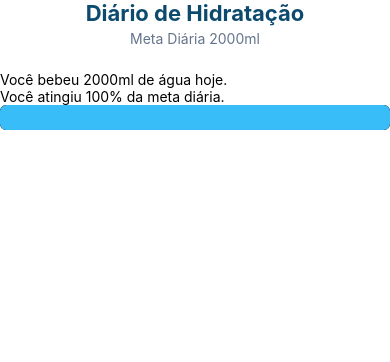
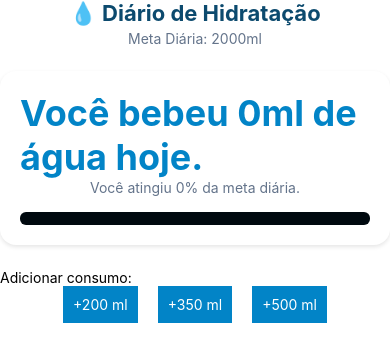
Before and after one commit to pablo-lorenzo09/diario-hidratacao, a React Native app: screen / in a window 390 px wide. Shown: the top 362 px of the page. Built offline with nearby package versions, Linux system fonts and the light colour scheme.

Commit message:
comittada loka

```diff
--- a/App.jsx
+++ b/App.jsx
@@ -13,11 +13,11 @@ export default function App() {
   // Função para acumular a quantidade ingerida
 
   const handleAddWater = (amount) => {
-
+    setConsumed(consumed + amount);
   };
 
   const handleReset = () =>{
-
+    setConsumed(0);
   };
 
   return (
@@ -26,7 +26,8 @@ export default function App() {
         <StatusBar barStyle={'auto'}/>
         <View>
          <Header GOAL={GOAL}/>
-         <WaterProgress consumed={2000} goal={GOAL}/>
+         <WaterProgress consumed={consumed} goal={GOAL}/>
+         <ActionButtons/>
         </View>
       </SafeAreaView>
     </SafeAreaProvider>
--- a/src/components/ActionButtons.jsx
+++ b/src/components/ActionButtons.jsx
@@ -1,12 +1,46 @@
-import { View, Text } from 'react-native';
+import { View, Text, Pressable, StyleSheet } from 'react-native';
+import { COLORS } from '../constants/colors';
 
-export function ActionButtons() {
+export function ActionButtons(funcao) {
 
     return(
             <View>
-                <Text>
-                    Oi eu sou o actionbuttons
-                </Text>
+                <View>
+                    <Text>
+                        Adicionar consumo:
+                    </Text>
+                    <View style={styles.containerBotoes}>
+                        <Pressable onPress={funcao} style={styles.botoes}>
+                            <Text style={styles.textos}>+200 ml</Text>
+                        </Pressable>
+
+                        <Pressable onPress={funcao} style={styles.botoes}>
+                            <Text style={styles.textos}>+350 ml</Text>
+                        </Pressable>
+
+                        <Pressable onPress={funcao} style={styles.botoes}>
+                            <Text style={styles.textos}>+500 ml</Text>
+                        </Pressable>
+                    </View>
+
+                </View>
+
             </View>
     )
 };
+
+const styles = StyleSheet.create({
+    containerBotoes: {
+        justifyContent: 'center',
+        gap: 20,
+        flexDirection: 'row',
+    },
+    botoes: {
+        backgroundColor: COLORS.primary,
+        padding: 10,
+    },
+    textos: {
+        color: 'white',
+    }
+
+});
--- a/src/components/Header.jsx
+++ b/src/components/Header.jsx
@@ -3,8 +3,8 @@ import { COLORS } from '../constants/colors';
 export function Header( {GOAL = 2000} ) {
     return(
           <View style={styles.container}>
-                <Text style = {styles.title}>Diário de Hidratação</Text>
-                <Text style = {styles.subtitle}>Meta Diária {GOAL}ml</Text>
+                <Text style = {styles.title}>💧 Diário de Hidratação</Text>
+                <Text style = {styles.subtitle}>Meta Diária: {GOAL}ml</Text>
             </View>
     )
 };
--- a/src/components/WaterProgress.jsx
+++ b/src/components/WaterProgress.jsx
@@ -6,9 +6,9 @@ export function WaterProgress({ consumed, goal }) {
     const porcentagem = Math.min(((consumed / goal) * 100), 100)
 
     return (
-        <View>
-            <Text>Você bebeu {consumed}ml de água hoje.</Text>
-            <Text>Você atingiu {porcentagem}% da meta diária.</Text>
+        <View style={styles.card}>
+            <Text style={styles.consumedText}>Você bebeu {consumed}ml de água hoje.</Text>
+            <Text style={styles.percentageText}>Você atingiu {porcentagem}% da meta diária.</Text>
             <View style={styles.progressBarBackground}>
                 <View style={[styles.progressBarFill, { width: `${porcentagem}%` }]} />
             </View>
@@ -42,7 +42,7 @@ const styles = StyleSheet.create({
     },
     progressBarBackground: {
         width: '100%',
-        height: 25,
+        height: 13,
         backgroundColor: '#00090f',
         borderRadius: 6,
         overflow: 'hidden',
```
